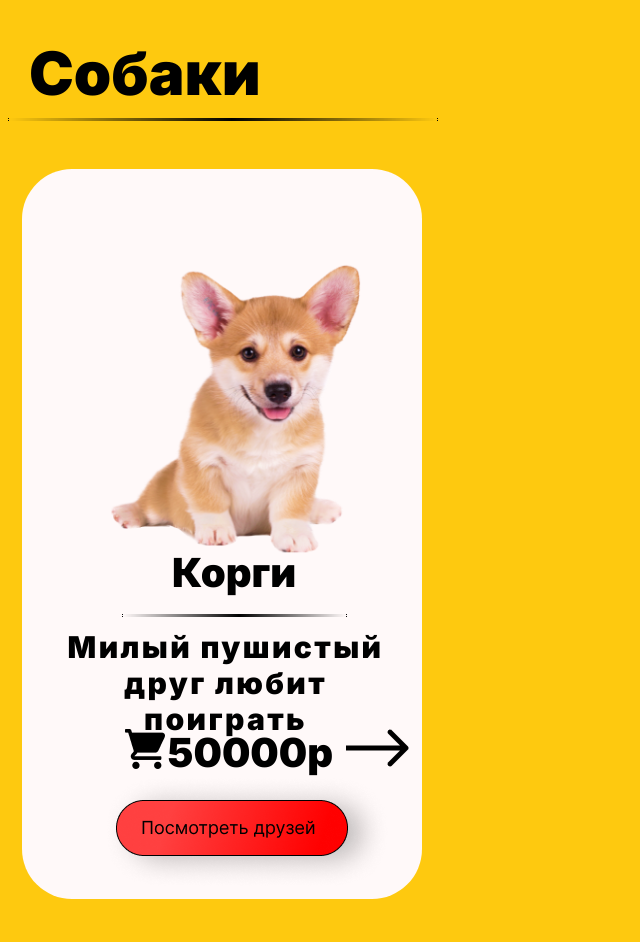
After one commit to PYninjaAlex/happy_pet, a Django app: template templates/dogs.html in a window 1280 px wide. The commit adds this page. Shown: the whole page, without its empty margins (0-640 px from the left). Run offline with Django 4.2, Linux system fonts and the light colour scheme; the template is opened without the code that fills it, so the values that code supplies are empty.

Commit message:
Dogs done.

```diff
--- a/src/views.py
+++ b/src/views.py
@@ -71,7 +71,7 @@ def dogs(request):
         :param request:
         :return:
     """
-    return HttpResponse("<h1>NotImplemented</h1> TODO")
+    return render(request, "dogs.html")
 
 
 def parrots(request):
--- /dev/null
+++ b/static/scripts/dogs.js
@@ -0,0 +1,349 @@
+let description = document.querySelector(".description")
+let cat_name = document.querySelector(".span_cat")
+let price = document.querySelector('.price')
+
+const pages = [
+    document.querySelector('#corgi'),
+    document.querySelector('#labrador_white'),
+    document.querySelector('#labrador'),
+    document.querySelector('#pug')
+];
+
+const next = () => {
+    document.querySelector(".left").style.display = "block"
+    if (cat_name.innerHTML === "Мопс") {
+        pages[3].style.display = 'none';
+        pages[0].style = "display: block;\n" +
+            "position: absolute;\n" +
+            "    width: 269px;\n" +
+            "    height: 302px;\n" +
+            "    left: 79px;\n" +
+            "    top: 90px;"
+
+        cat_name.innerHTML = "Корги";
+        cat_name.style = "position: absolute;\n" +
+            "    width: 250px;\n" +
+            "    height: 48px;\n" +
+            "    left: 150px;\n" +
+            "    top: 380px;\n" +
+            "\n" +
+            "    font-family: 'Inter', serif;\n" +
+            "    font-style: normal;\n" +
+            "    font-weight: 600;\n" +
+            "    font-size: 40px;\n" +
+            "    line-height: 48px;"
+
+        description.style = "position: absolute;\n" +
+            "    width: 373px;\n" +
+            "    height: 79px;\n" +
+            "    left: 20px;\n" +
+            "    top: 460px;\n" +
+            "\n" +
+            "    font-family: 'Inter', serif;\n" +
+            "    font-style: normal;\n" +
+            "    font-weight: 600;\n" +
+            "    font-size: 30px;\n" +
+            "    line-height: 36px;\n" +
+            "    text-align: center;\n" +
+            "    letter-spacing: 0.08em;";
+
+        description.innerHTML = "Милый пушистый друг любит поиграть";
+
+        price.innerHTML = "50000р"
+        return 0
+    }
+
+    if (cat_name.innerHTML === "Корги") {
+        pages[0].style.display = 'none'
+        pages[1].style = "display: block;" +
+            "position: absolute;\n" +
+            "width: 163.87px;\n" +
+            "height: 302px;\n" +
+            "left: 150px;\n" +
+            "top: 70px;";
+
+        cat_name.innerHTML = "Долматинец";
+        cat_name.style = "position: absolute;\n" +
+            "width: 303px;\n" +
+            "height: 48px;\n" +
+            "left: 85px;\n" +
+            "top: 380px;\n" +
+            "\n" +
+            "font-family: 'Inter';\n" +
+            "font-style: normal;\n" +
+            "font-weight: 800;\n" +
+            "font-size: 40px;\n" +
+            "line-height: 48px;"
+
+        description.style = "position: absolute;\n" +
+            "width: 450px;\n" +
+            "height: 79px;\n" +
+            "left: -20px;\n" +
+            "top: 460px;\n" +
+            "\n" +
+            "font-family: 'Inter';\n" +
+            "font-style: normal;\n" +
+            "font-weight: 600;\n" +
+            "font-size: 30px;\n" +
+            "line-height: 36px;\n" +
+            "letter-spacing: 0.08em;";
+
+        description.innerHTML = "Маленький красивый настоящий защитник";
+
+        price.innerHTML = "45000р"
+        return 0
+    }
+
+    if (cat_name.innerHTML === "Долматинец") {
+        pages[1].style.display = 'none'
+        pages[2].style = "display: block;\n" +
+            "position: absolute;\n" +
+            "width: 220.82px;\n" +
+            "height: 350px;\n" +
+            "left: 108px;\n" +
+            "top: 42px;"
+
+        cat_name.innerHTML = "Лабрадор";
+        cat_name.style = "position: absolute;\n" +
+            "width: 198px;\n" +
+            "height: 48px;\n" +
+            "left: 115px;\n" +
+            "top: 380px;\n" +
+            "\n" +
+            "font-family: 'Inter';\n" +
+            "font-style: normal;\n" +
+            "font-weight: 800;\n" +
+            "font-size: 40px;\n" +
+            "line-height: 48px;";
+
+        description.style = "position: absolute;\n" +
+            "width: 450px;\n" +
+            "height: 79px;\n" +
+            "left: -23px;\n" +
+            "top: 460px;\n" +
+            "\n" +
+            "font-family: 'Inter';\n" +
+            "font-style: normal;\n" +
+            "font-weight: 600;\n" +
+            "font-size: 30px;\n" +
+            "line-height: 36px;\n" +
+            "text-align: center;\n" +
+            "letter-spacing: 0.08em;";
+
+        description.innerHTML = "Большой пушистый настоящий друг"
+
+        price.innerHTML = "60000р"
+        return 0
+    }
+
+    if (cat_name.innerHTML === "Лабрадор") {
+        pages[2].style.display = 'none'
+        pages[3].style = "display: block;\n" +
+            "position: absolute;\n" +
+            "width: 284.17px;\n" +
+            "height: 302px;\n" +
+            "left: 70px;\n" +
+            "top: 90px;"
+
+        cat_name.innerHTML = "Мопс";
+        cat_name.style = "position: absolute;\n" +
+            "width: 303px;\n" +
+            "height: 48px;\n" +
+            "left: 155px;\n" +
+            "top: 380px;\n" +
+            "\n" +
+            "font-family: 'Inter';\n" +
+            "font-style: normal;\n" +
+            "font-weight: 800;\n" +
+            "font-size: 40px;\n" +
+            "line-height: 48px;"
+
+        description.style = "position: absolute;\n" +
+            "width: 450px;\n" +
+            "height: 79px;\n" +
+            "left: -23px;\n" +
+            "top: 460px;\n" +
+            "\n" +
+            "font-family: 'Inter';\n" +
+            "font-style: normal;\n" +
+            "font-weight: 600;\n" +
+            "font-size: 30px;\n" +
+            "line-height: 36px;\n" +
+            "text-align: center;\n" +
+            "letter-spacing: 0.08em;";
+
+        description.innerHTML = "Милый храпящий дружелюбный друг"
+
+        price.innerHTML = "30000р"
+        return 0
+    }
+}
+
+const back = () => {
+    if (cat_name.innerHTML === "Корги") {
+        pages[0].style.display = 'none'
+        pages[3].style = "display: block;\n" +
+            "position: absolute;\n" +
+            "width: 284.17px;\n" +
+            "height: 302px;\n" +
+            "left: 70px;\n" +
+            "top: 90px;"
+
+        cat_name.innerHTML = "Мопс";
+        cat_name.style = "position: absolute;\n" +
+            "width: 303px;\n" +
+            "height: 48px;\n" +
+            "left: 155px;\n" +
+            "top: 380px;\n" +
+            "\n" +
+            "font-family: 'Inter';\n" +
+            "font-style: normal;\n" +
+            "font-weight: 800;\n" +
+            "font-size: 40px;\n" +
+            "line-height: 48px;"
+
+        description.style = "position: absolute;\n" +
+            "width: 450px;\n" +
+            "height: 79px;\n" +
+            "left: -23px;\n" +
+            "top: 460px;\n" +
+            "\n" +
+            "font-family: 'Inter';\n" +
+            "font-style: normal;\n" +
+            "font-weight: 600;\n" +
+            "font-size: 30px;\n" +
+            "line-height: 36px;\n" +
+            "text-align: center;\n" +
+            "letter-spacing: 0.08em;";
+
+        description.innerHTML = "Милый храпящий дружелюбный друг";
+
+        price.innerHTML = "30000р";
+        return 0
+    }
+
+    if (cat_name.innerHTML === "Мопс") {
+        pages[3].style.display = 'none'
+        pages[2].style = "display: block;\n" +
+            "position: absolute;\n" +
+            "width: 220.82px;\n" +
+            "height: 350px;\n" +
+            "left: 108px;\n" +
+            "top: 42px;"
+
+        cat_name.innerHTML = "Лабрадор";
+        cat_name.style = "position: absolute;\n" +
+            "width: 198px;\n" +
+            "height: 48px;\n" +
+            "left: 115px;\n" +
+            "top: 380px;\n" +
+            "\n" +
+            "font-family: 'Inter';\n" +
+            "font-style: normal;\n" +
+            "font-weight: 800;\n" +
+            "font-size: 40px;\n" +
+            "line-height: 48px;";
+
+        description.style = "position: absolute;\n" +
+            "width: 450px;\n" +
+            "height: 79px;\n" +
+            "left: -23px;\n" +
+            "top: 460px;\n" +
+            "\n" +
+            "font-family: 'Inter';\n" +
+            "font-style: normal;\n" +
+            "font-weight: 600;\n" +
+            "font-size: 30px;\n" +
+            "line-height: 36px;\n" +
+            "text-align: center;\n" +
+            "letter-spacing: 0.08em;";
+
+        description.innerHTML = "Большой пушистый настоящий друг";
+
+        price.innerHTML = "60000р";
+        return 0
+    }
+
+    if (cat_name.innerHTML === "Лабрадор") {
+        pages[2].style.display = 'none'
+        pages[1].style = "display: block;" +
+            "position: absolute;\n" +
+            "width: 163.87px;\n" +
+            "height: 302px;\n" +
+            "left: 150px;\n" +
+            "top: 70px;";
+
+        cat_name.innerHTML = "Долматинец";
+        cat_name.style = "position: absolute;\n" +
+            "width: 303px;\n" +
+            "height: 48px;\n" +
+            "left: 85px;\n" +
+            "top: 380px;\n" +
+            "\n" +
+            "font-family: 'Inter';\n" +
+            "font-style: normal;\n" +
+            "font-weight: 800;\n" +
+            "font-size: 40px;\n" +
+            "line-height: 48px;";
+
+        description.style = "position: absolute;\n" +
+            "width: 450px;\n" +
+            "height: 79px;\n" +
+            "left: -20px;\n" +
+            "top: 460px;\n" +
+            "\n" +
+            "font-family: 'Inter';\n" +
+            "font-style: normal;\n" +
+            "font-weight: 600;\n" +
+            "font-size: 30px;\n" +
+            "line-height: 36px;\n" +
+            "letter-spacing: 0.08em;";
+
+        description.innerHTML = "Маленький красивый настоящий защитник";
+
+        price.innerHTML = "45000р";
+        return 0
+    }
+
+    if (cat_name.innerHTML === "Долматинец") {
+        pages[1].style.display = 'none';
+        pages[0].style = "display: block;\n" +
+            "position: absolute;\n" +
+            "    width: 269px;\n" +
+            "    height: 302px;\n" +
+            "    left: 79px;\n" +
+            "    top: 90px;"
+
+        cat_name.innerHTML = "Корги";
+        cat_name.style = "position: absolute;\n" +
+            "    width: 250px;\n" +
+            "    height: 48px;\n" +
+            "    left: 150px;\n" +
+            "    top: 380px;\n" +
+            "\n" +
+            "    font-family: 'Inter', serif;\n" +
+            "    font-style: normal;\n" +
+            "    font-weight: 600;\n" +
+            "    font-size: 40px;\n" +
+            "    line-height: 48px;"
+
+        description.style = "position: absolute;\n" +
+            "    width: 373px;\n" +
+            "    height: 79px;\n" +
+            "    left: 20px;\n" +
+            "    top: 460px;\n" +
+            "\n" +
+            "    font-family: 'Inter', serif;\n" +
+            "    font-style: normal;\n" +
+            "    font-weight: 600;\n" +
+            "    font-size: 30px;\n" +
+            "    line-height: 36px;\n" +
+            "    text-align: center;\n" +
+            "    letter-spacing: 0.08em;";
+
+        description.innerHTML = "Милый пушистый друг любит поиграть";
+
+        price.innerHTML = "50000р";
+        return 0
+    }
+}
--- a/static/styles/animal.css
+++ b/static/styles/animal.css
@@ -40,6 +40,41 @@ body {
 
     background: #FFF9F9;
     border-radius: 50px;
+}
+
+#corgi {
+    position: absolute;
+    width: 269px;
+    height: 302px;
+    left: 79px;
+    top: 90px;
+}
+
+#labrador_white {
+    display: none;
+    position: absolute;
+    width: 163.87px;
+    height: 302px;
+    left: 136px;
+    top: 224px;
+}
+
+#labrador {
+    display: none;
+    position: absolute;
+    width: 180.94px;
+    height: 302px;
+    left: 124px;
+    top: 218px;
+}
+
+#pug {
+    display: none;
+    position: absolute;
+    width: 284.17px;
+    height: 302px;
+    left: 80px;
+    top: 218px;
 }
 
 #mein_cun {
@@ -89,6 +124,10 @@ body {
     font-weight: 600;
     font-size: 40px;
     line-height: 48px;
+}
+
+#corg {
+    left: 150px;
 }
 
 .stripe2 {
--- /dev/null
+++ b/templates/dogs.html
@@ -0,0 +1,42 @@
+{% load static %}
+<html lang="en">
+<head>
+    <link rel="shortcut icon" type="image/x-icon" href={% static "favicons/favicon (1).ico" %} type="image/x-icon">
+    <link rel="icon" type="image/x-icon" href={% static "favicons/favicon (1).ico" %}>
+    <link rel="preconnect" href="https://fonts.googleapis.com">
+    <link rel="preconnect" href="https://fonts.gstatic.com" crossorigin>
+    <link href="https://fonts.googleapis.com/css2?family=Inter:wght@100;900&display=swap" rel="stylesheet">
+    <link rel="stylesheet" href={% static "styles/animal.css" %}>
+    <meta charset="UTF-8">
+    <title>Happy pet</title>
+</head>
+<body>
+    <span class="name">Собаки</span>
+    <div class="stripe1"></div>
+    <div class="main">
+        <img src={% static "img/adult fawn pug.png" %} alt="Мопс" id="pug">
+        <img src={% static "img/golden retriever.png" %} alt="Лабрадор" id="labrador">
+        <img src={% static "img/Labrador.png" %} alt="Долматинец" id="labrador_white">
+        <img src={% static "img/corgi.png" %} alt="Корги" id="corgi">
+        <span class="span_cat" id="corg">Корги</span>
+        <div class="stripe2"></div>
+        <span class="description">
+            Милый пушистый друг любит поиграть
+        </span>
+        <span class="price">50000р</span>
+        <a href="../animals-catalog/orders" class="orders"><img src={% static "img/корзина.png" %} alt="Корзина"></a>
+        <img onclick="back();" class="left" alt="Стрелка налево" src={% static "img/Arrow%20left.png" %}>
+        <img onclick="next();" class="right" alt="Стрелка направо" src={% static "img/Arrow%20right.png" %}>
+        <a class="button" href="../animals-catalog"><img alt="Кнопка" src={% static "img/Кнопка.png" %}></a>
+    </div>
+    <script src={% static "scripts/dogs.js" %}></script>
+    <script>
+        first = 0
+
+        if (!first && cat_name.innerHTML === "Корги") {
+            document.querySelector(".left").style.display = "none"
+            first += 1
+        }
+    </script>
+</body>
+</html>
```
